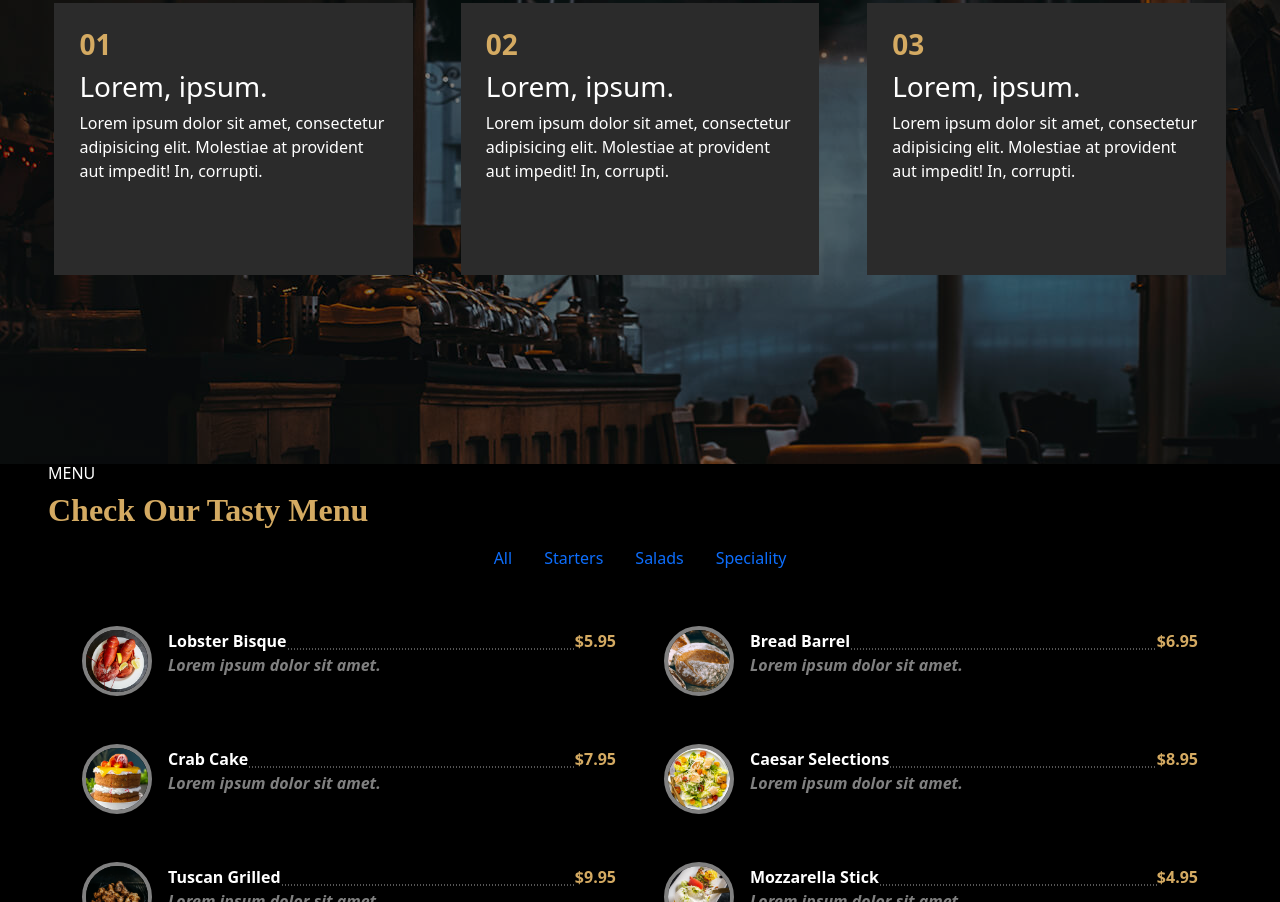
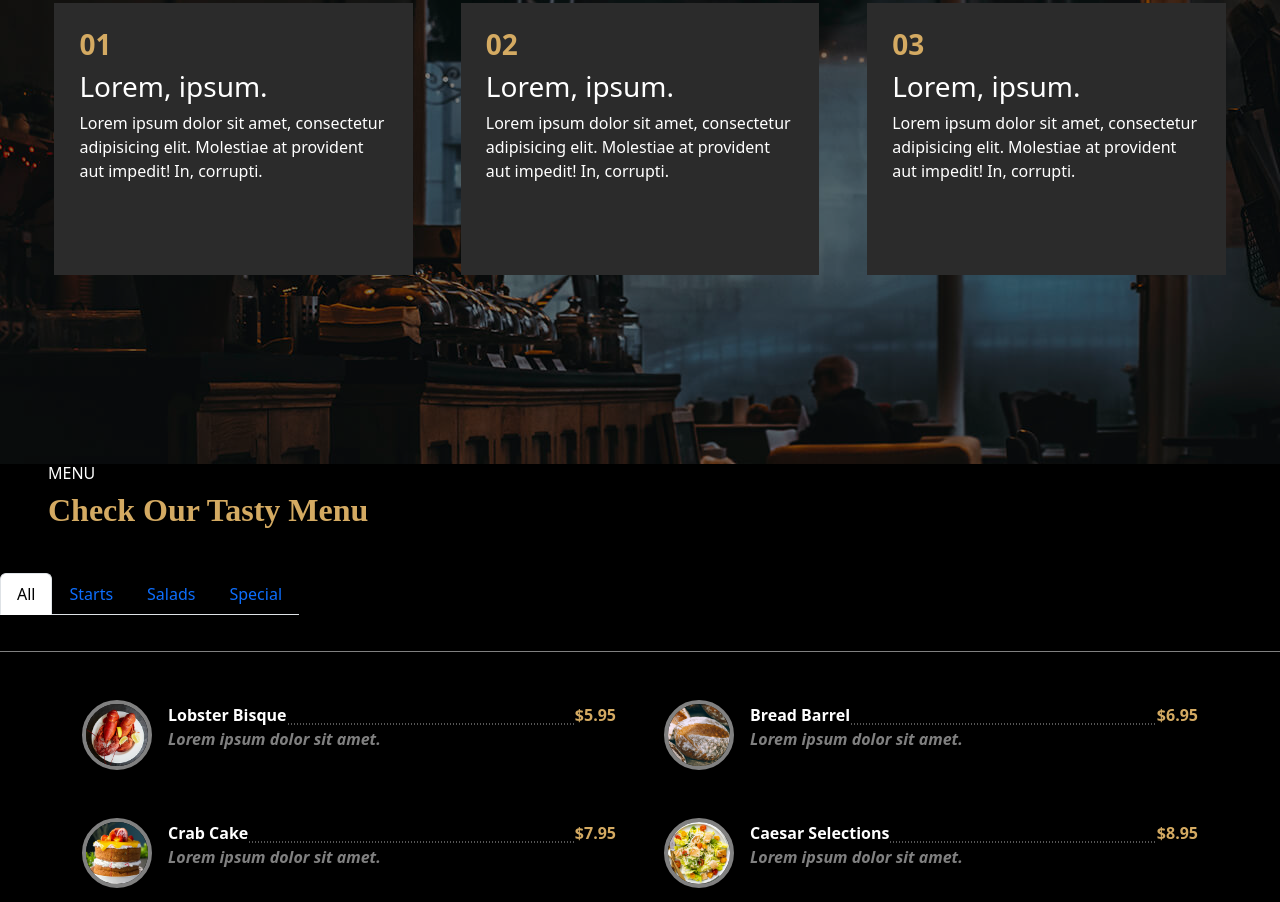
Before and after one commit to GrandeGH/Projet-CBienBon, a website: page index.html in a window 1280 px wide. Shown: the part 1232-2134 px from the top of the page. Drawn offline with nearby package versions, Linux system fonts and the light colour scheme.

Commit message:
19: recherche nav tabs

```diff
--- a/index.html
+++ b/index.html
@@ -37,8 +37,8 @@
     <section class="section1 d-flex align-items-center " id="Home">
         <div class="d-flex align-items-start flex-column ms-5">
             <div>
-                <h2 class="fw-bold">Welcome to <span class="jaunebrun">CBIENBON</span></h2>
-                <h4 class="serif">Delivering great food for more than 18 years!</h4>
+                <h2 class="fw-bold text-light">Welcome to <span class="jaunebrun">CBIENBON</span></h2>
+                <h4 class="serif text-light">Delivering great food for more than 18 years!</h4>
             </div>
             <div class="mt-3">
                 <button type="button" class="bookatable">Book a Table</button>
@@ -98,20 +98,24 @@
         </div>
 
 
-        <ul class="nav justify-content-center">
-            <li class="nav-item">
-              <a class="nav-link active" aria-current="page" href="#">All</a>
-            </li>
-            <li class="nav-item">
-              <a class="nav-link" href="#">Starters</a>
-            </li>
-            <li class="nav-item">
-              <a class="nav-link" href="#">Salads</a>
-            </li>
-            <li class="nav-item">
-              <a class="nav-link" aria-disabled="true">Speciality</a>
-            </li>
-        </ul>
+
+
+        <nav>
+            <div class="nav nav-tabs" id="nav-tab" role="tablist">
+              <button class="nav-link active" id="nav-home-tab" data-bs-toggle="tab" data-bs-target="#nav-home" type="button" role="tab" aria-controls="nav-home" aria-selected="true">All</button>
+              <button class="nav-link" id="nav-profile-tab" data-bs-toggle="tab" data-bs-target="#nav-profile" type="button" role="tab" aria-controls="nav-profile" aria-selected="false">Starts</button>
+              <button class="nav-link" id="nav-contact-tab" data-bs-toggle="tab" data-bs-target="#nav-contact" type="button" role="tab" aria-controls="nav-contact" aria-selected="false">Salads</button>
+              <button class="nav-link" id="nav-disabled-tab" data-bs-toggle="tab" data-bs-target="#nav-disabled" type="button" role="tab" aria-controls="nav-disabled" aria-selected="false">Special</button>
+            </div>
+          </nav>
+          <div class="tab-content" id="nav-tabContent">
+            <div class="tab-pane fade show active" id="nav-home" role="tabpanel" aria-labelledby="nav-home-tab" tabindex="0">
+
+            </div>
+            <div class="tab-pane fade" id="nav-profile" role="tabpanel" aria-labelledby="nav-profile-tab" tabindex="0">...</div>
+            <div class="tab-pane fade" id="nav-contact" role="tabpanel" aria-labelledby="nav-contact-tab" tabindex="0">...</div>
+            <div class="tab-pane fade" id="nav-disabled" role="tabpanel" aria-labelledby="nav-disabled-tab" tabindex="0">...</div>
+          </div>
         <div>
             <div class="container d-flex gap-5">
                 <!-- colonne 1 du menu -->
```
